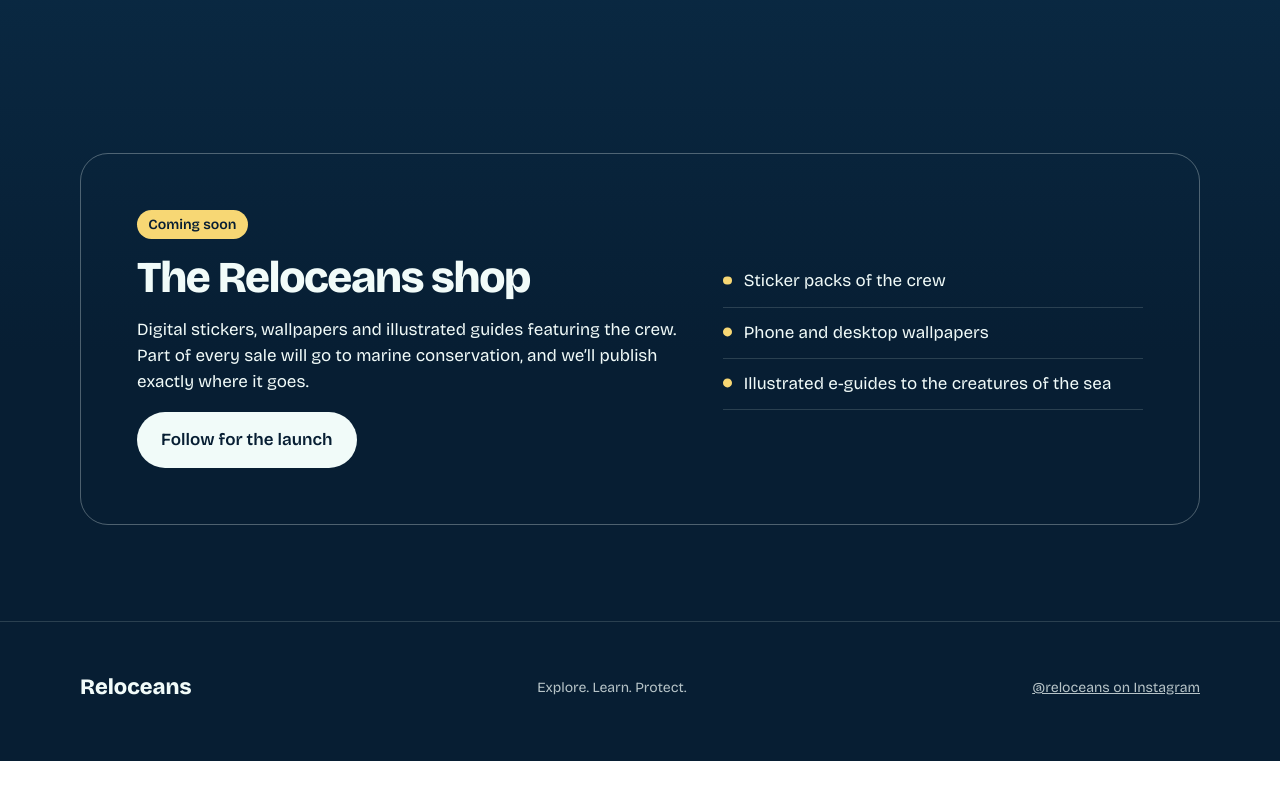
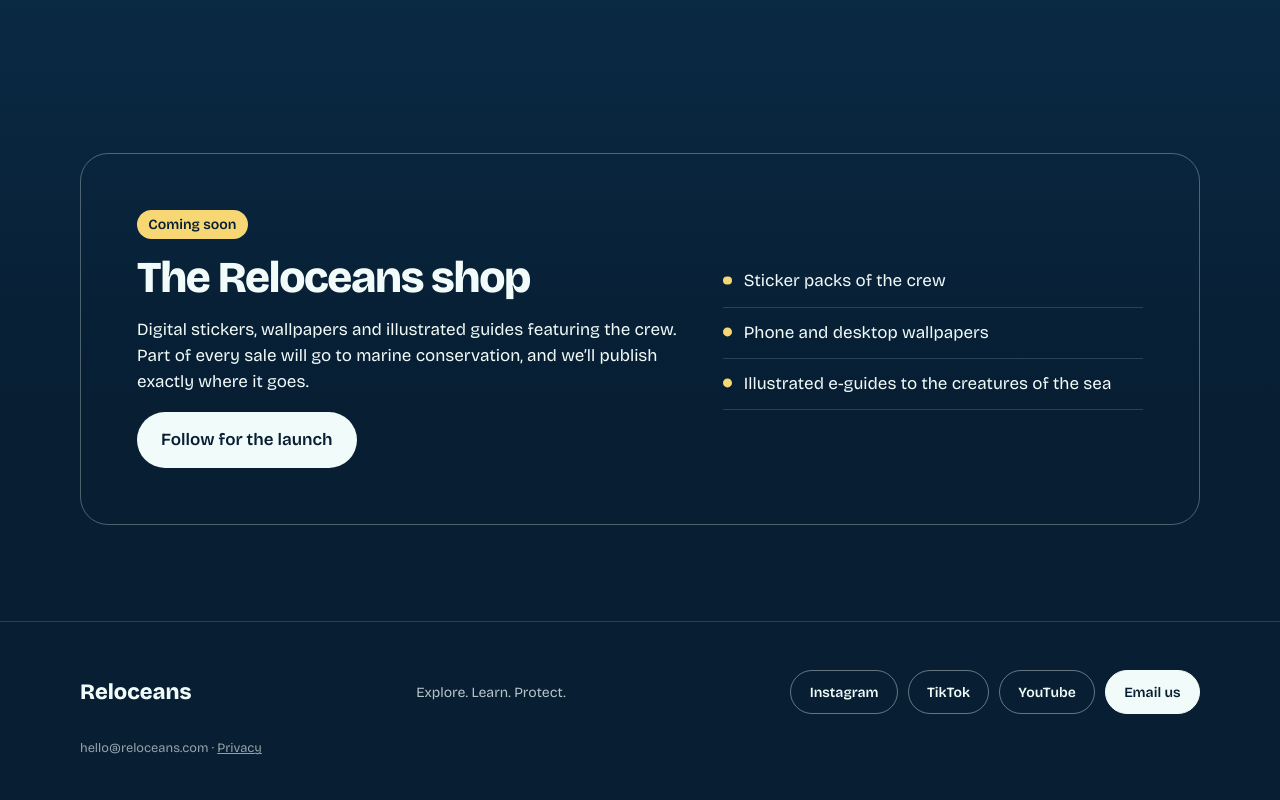
Before and after one commit to Reloceans/reloceans.github.io, a plain HTML site: page index.html in a window 1280 px wide. Shown: the part 2649-3449 px from the top of the page. Before the commit the page ends 3410 px from the top, so only its background shows below. Drawn offline with nearby package versions, Linux system fonts and the light colour scheme.

Commit message:
Update index.html

```diff
--- a/index.html
+++ b/index.html
@@ -219,6 +219,16 @@
   footer .wrap { display: flex; flex-wrap: wrap; justify-content: space-between; gap: 1.5rem; align-items: center; }
   footer .mark { font-weight: 800; font-size: var(--step-1); }
   footer p { margin: 0; opacity: .75; }
+  .follow { display: flex; flex-wrap: wrap; gap: .6rem; }
+  .follow a {
+    display: inline-flex; align-items: center; min-height: 44px; padding: .55rem 1.15rem;
+    border: 1.5px solid rgba(241,251,249,.4); border-radius: 999px;
+    font-weight: 600; text-decoration: none; transition: background-color .2s, color .2s, border-color .2s;
+  }
+  .follow a:hover { background: var(--sun); border-color: var(--sun); color: var(--abyss); }
+  .follow a.mail { background: var(--foam); border-color: var(--foam); color: var(--abyss); }
+  .follow a.mail:hover { background: var(--sun); border-color: var(--sun); }
+  footer .legal { width: 100%; font-size: .8rem; opacity: .6; }
 
   /* ---------- responsive ---------- */
   @media (max-width: 760px) {
@@ -388,7 +398,13 @@
   <div class="wrap">
     <span class="mark">Reloceans</span>
     <p>Explore. Learn. Protect.</p>
-    <p><a href="https://www.instagram.com/reloceans/" target="_blank" rel="noopener">@reloceans on Instagram</a></p>
+    <nav class="follow" aria-label="Follow and contact">
+      <a href="https://www.instagram.com/reloceans/" target="_blank" rel="noopener">Instagram</a>
+      <a href="https://www.tiktok.com/@reloceans" target="_blank" rel="noopener">TikTok</a>
+      <a href="https://www.youtube.com/@reloceans" target="_blank" rel="noopener">YouTube</a>
+      <a class="mail" href="mailto:hello@reloceans.com">Email us</a>
+    </nav>
+    <p class="legal">hello@reloceans.com · <a href="/privacy.html">Privacy</a></p>
   </div>
 </footer>
 
```
